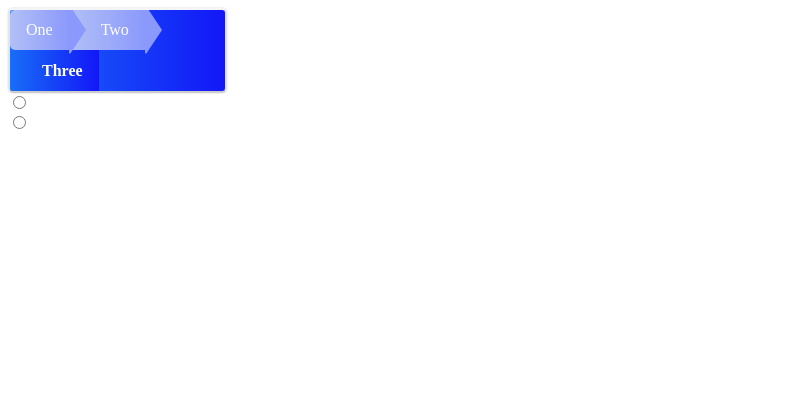
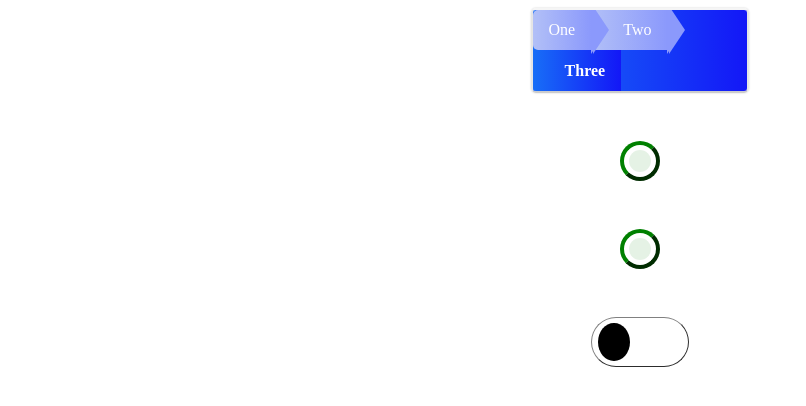
Before and after one commit to roma-bjj/FE14, a plain HTML site: page html+css/task-4/task-4.html in a window 1280 px wide. Shown: the whole page, without its empty margins (0-806 px from the left). Drawn offline with Linux system fonts and the light colour scheme.

Commit message:
added new file html+css/task-4/task-4.html

```diff
--- a/html+css/task-4/task-4.css
+++ b/html+css/task-4/task-4.css
@@ -1,4 +1,13 @@
+body {
+  text-align: center;
+}
+
 /* Styles for <nav> */
+
+nav {
+  display: flex;
+  justify-content: center;
+}
 
 ul {
  	margin: 0;
@@ -7,7 +16,7 @@ ul {
 }
 
 ul {
-	background-image: linear-gradient(to right, #186EF7, #1317F7);
+	  background-image: linear-gradient(to right, #186EF7, #1317F7);
   	border-width: 2px;
   	border-style: solid;
   	border-color: #f5f5f5 #e5e5e5 #ccc;
@@ -22,7 +31,7 @@ ul li {
 }
 
 ul a {
-	padding: .7em 1em .7em 2em;
+	  padding: .7em 1em .7em 2em;
     float: left;
     text-decoration: none;
     color: white;
@@ -36,7 +45,7 @@ ul a.current {
 }
 
 ul li:first-child a {
-	padding-left: 1em;
+	  padding-left: 1em;
   	border-radius: 5px 0 0 5px;
 }
 
@@ -84,16 +93,87 @@ ul .current::before{
   background-image: linear-gradient(to right, #186EF7, #1317F7);
 }
 
-/* Styles for radio */
+/* Styles for "radio" */
 
-#chooseradio {
+input {
+  display: none;
 }
 
-input {
-  border: 2px solid green;
+label {
+  display: flex;
+  justify-content: center;
+  margin: 3em;
 }
 
-input:checked {
-  border: 2px solid green;
-  color: green;
+i.radio {
+  display: block;
+  position: relative;
+  width: 2em;
+  height: 2em;
+  border: .3em outset green;
+  border-radius: 50%;
 }
+
+i.radio:before {
+  content: "";
+  position: absolute;
+  top: 0.3em;
+  bottom: 0.3em;
+  left: 0.3em;
+  right: 0.3em;
+  background-color: green;
+  border-radius: 50%;
+  opacity: 0.1;
+}
+
+input[type="radio"]:checked+i.radio:before {
+  opacity: 1.0;
+  transition: 2s;
+}
+
+/* Styles for "checkbox" */
+
+i.checkbox {
+  display: block;
+  position: relative;
+  width: 6em;
+  height: 3em;
+  border: .1em outset gray;
+  border-radius: 2em;
+  z-index: 1;
+}
+
+i.checkbox:before {
+  content: "";
+  position: absolute;
+  top: 0.3em;
+  bottom: 0.3em;
+  left: 0.4em;
+  border: 1em solid black;
+  border-radius: 50%;
+}
+
+input[type="checkbox"]:checked+i.checkbox:before {
+  left: 3.6em;
+  transition: 1s;
+}
+
+i.checkbox:after {
+  content: "";
+  position: absolute;
+  top: 0.3em;
+  bottom: 0.3em;
+  left: 0.4em;
+  right: 0.4em;
+  border: 1em solid green;
+  border-radius: 1em;
+  background: green;
+  opacity: 0.0;
+  z-index: 0;
+}
+
+input[type="checkbox"]:checked+i.checkbox:after {
+  opacity: 0.4;
+  z-index: 0;
+  transition: 3.5s;
+}
--- a/html+css/task-4/task-4.html
+++ b/html+css/task-4/task-4.html
@@ -16,8 +16,9 @@
 </nav>
 
 <div id="chooseradio">
-<input type="radio"> <br>
-<input type="radio">
+<label><input type="radio" name="one"><i class="radio"></i></label>
+<label><input type="radio" name="one"><i class="radio"></i></label>
+<label><input type="checkbox"><i class="checkbox"></i></label>
 </div>
 
 </body>
```
